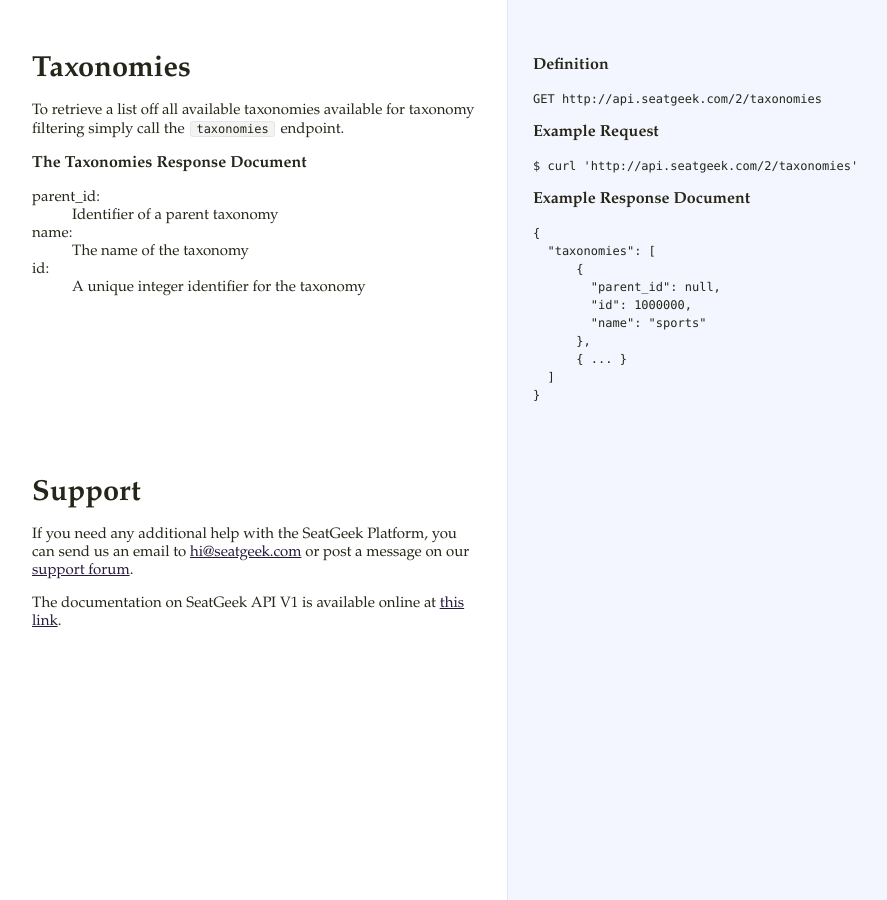
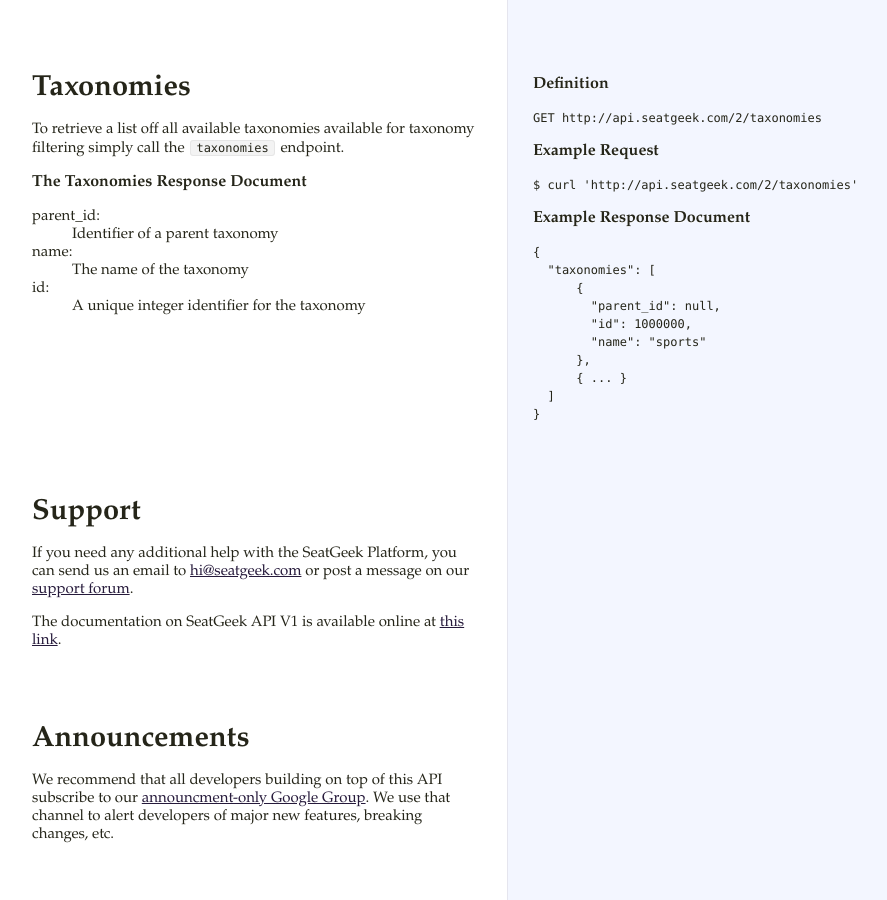
Before and after one commit to esimionato/seatgeek.github.com, a Jekyll site: the page index.html, which Jekyll copies as it is, in a window 1280 px wide and 900 px high, scrolled down 10719 px. Shown: the whole window, without its empty margins (18-905 px from the left). Built offline with Jekyll 4.4.1, drawn with Linux system fonts in a browser that asks for light colours; before the commit the page ends 11406 px from its top, so only the background shows below that.

Commit message:
Add announcements section

```diff
--- a/index.html
+++ b/index.html
@@ -160,6 +160,7 @@
                 <li><a href="#venues">Venues</a></li>
                 <li><a href="#taxonomies">Taxonomies</a></li>
                 <li><a href="#support">Support</a></li>
+                <li><a href="#announcements">Announcements</a></li>
                 <li><a href="http://seatgeek.com/api-terms" target="_blank">Terms of Use</a></li>
             </ul>
           </td>
@@ -1080,6 +1081,14 @@
         <td class="code"></td>
       </tr>
 
+      <tr class="new-section" id="announcements">
+        <td class="docs">
+          <h2>Announcements</h2>
+          <p>We recommend that all developers building on top of this API subscribe to our <a href="https://groups.google.com/forum/#!forum/seatgeek-platform-announcements" rel="nofollow">announcment-only Google Group</a>.  We use that channel to alert developers of major new features, breaking changes, etc.
+        </td>
+        <td class="code"></td>
+      </tr>
+
       <tr><!-- add a bit of padding -->
         <td class="docs"></td>
         <td class="code"></td>
```
